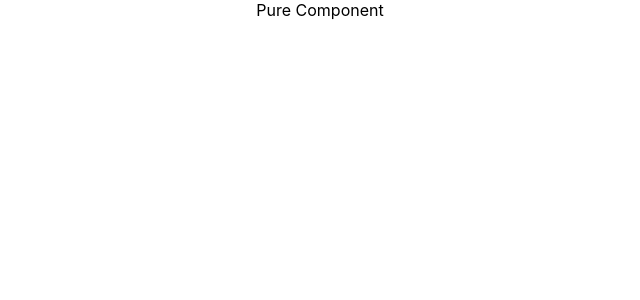
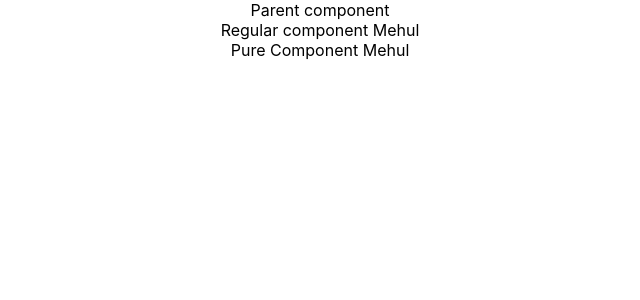
Before and after one commit to Azadmel/ReactFundas, a React (Create React App) app: page / in a window 1280 px wide. Shown: the top 300 px of the page, without its empty margins (320-960 px from the left). Built offline with nearby package versions, Linux system fonts and the light colour scheme.

Commit message:
Compare pure component with regular component

```diff
--- a/src/App.js
+++ b/src/App.js
@@ -13,7 +13,7 @@
 import Stylesheets from './components/Stylesheets'
 import Inline from './components/Inline'
 import Form from './components/Form'
-import PureComp from './components/PureComp'
+import ParentComp from './components/ParentComp'
 
 function App() {
   return (
@@ -32,7 +32,7 @@
       <Inline/>
       <Form/>
       */}
-      <PureComp/>
+      <ParentComp/>
     </div>
   );
 }
--- /dev/null
+++ b/src/components/ParentComp.js
@@ -0,0 +1,34 @@
+import React, { Component } from 'react'
+import RegularComp from './RegularComp'
+import PureComp from './PureComp'
+
+class ParentComp extends Component {
+    constructor(props) {
+        super(props)
+
+        this.state = {
+             name : 'Mehul'
+        }
+    }
+
+    componentDidMount() {
+        // every 2 seconds call the setState method with the same state as before
+        setInterval(()=> {
+            this.setState({
+                name: 'Mehul'
+            })
+        },2000)
+    }
+
+    render() {
+        return (
+            <div>
+                Parent component
+                <RegularComp name='Mehul'/>
+                <PureComp name='Mehul'/>
+            </div>
+        )
+    }
+}
+
+export default ParentComp
--- a/src/components/PureComp.js
+++ b/src/components/PureComp.js
@@ -4,7 +4,7 @@
     render() {
         return (
             <div>
-                Pure Component
+                Pure Component {this.props.name}
             </div>
         )
     }
--- /dev/null
+++ b/src/components/RegularComp.js
@@ -0,0 +1,13 @@
+import React, { Component } from 'react'
+
+class RegularComp extends Component {
+    render() {
+        return (
+            <div>
+                Regular component {this.props.name}
+            </div>
+        )
+    }
+}
+
+export default RegularComp
```
